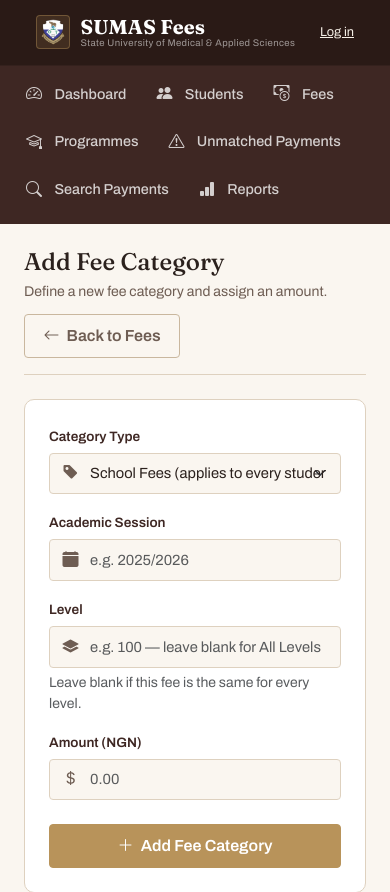
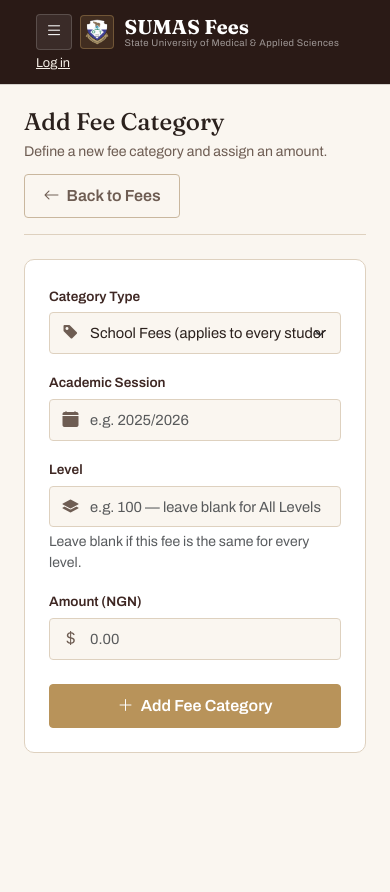
Before and after one commit to IsraelChisom/sumas-fees-system, a Flask app: template app/templates/admin/fee_form.html in a window 390 px wide. Shown: the top 892 px of the page. After the commit the page ends 753 px from the top, so only its background shows below. Run offline with Flask 3, Linux system fonts and the light colour scheme; the template is opened without the code that fills it, so the values that code supplies are empty.

Commit message:
Admin sidebar becomes a toggled dropdown on narrow screens, not a horizontal bar
Below 992px the sidebar used to become a permanent horizontal
scroll-past bar of nav links at the top of every admin page. Replaced
with a proper toggle: a hamburger button in .app-navbar
(.sidebar-toggle-btn, d-lg-none) opens/closes the nav links as a
dropdown panel, collapsed by default.

- base.html: the nav link list is now #adminSidebarNav, a genuine
  Bootstrap .collapse (the same component the homepage FAQ already
  uses) wired to the new toggle button via data-bs-toggle/data-bs-target
  -- no custom JS needed.
- style.css: a min-width:992px rule forces #adminSidebarNav open
  permanently on desktop regardless of collapse state (ID specificity
  beats Bootstrap's base .collapse:not(.show){display:none}), and the
  max-width:991.98px block overrides Bootstrap's .collapse.show{display:
  block} to display:flex so the links still lay out as the intended
  column with gap while open.

Verified: toggle opens/closes correctly at 768px (tablet), sidebar
displayed permanently and toggle button hidden at 1200px (desktop). All
11 smoke-test suites pass.

Co-Authored-By: Claude Sonnet 5 <noreply@anthropic.com>

```diff
--- a/app/static/css/style.css
+++ b/app/static/css/style.css
@@ -309,6 +309,21 @@ a, .btn, .nav-link, .qa-item, .table-hover tbody tr {
   color: rgba(255, 255, 255, .55);
   letter-spacing: .04em;
 }
+.sidebar-toggle-btn {
+  background: rgba(255, 255, 255, .08);
+  border: 1px solid rgba(255, 255, 255, .16);
+  border-radius: var(--radius-sm);
+  color: #fff;
+  width: 36px;
+  height: 36px;
+  display: inline-flex;
+  align-items: center;
+  justify-content: center;
+  font-size: 1.1rem;
+  flex-shrink: 0;
+}
+.sidebar-toggle-btn:hover { background: rgba(255, 255, 255, .14); }
+
 .app-navbar .who {
   font-family: var(--font-body);
   color: rgba(255, 255, 255, .7);
@@ -1612,25 +1627,45 @@ section.home-section { padding: clamp(3rem, 6vw, 5rem) 0; }
    20. RESPONSIVE
 ===================================================================== */
 @media (max-width: 991.98px) {
+  /* The sidebar no longer sits as a permanent horizontal bar the page
+     has to scroll past — it's a toggled dropdown panel now (the
+     .sidebar-toggle-btn button in .app-navbar), collapsed by default.
+     #adminSidebarNav is a genuine Bootstrap .collapse (the same
+     component the homepage FAQ uses), so this is just letting its
+     default collapsed/expanded behavior apply at this width — the
+     min-width:992px rule below is what keeps it permanently open on
+     desktop instead. */
   .admin-shell { flex-direction: column; }
   .sidebar {
     width: 100%;
-    flex-direction: row;
-    overflow-x: auto;
+    flex-direction: column;
+    padding: 0;
+  }
+  .sidebar .nav-section-label { display: none; }
+  #adminSidebarNav {
     padding: .6rem .75rem;
-    gap: .2rem;
+    gap: .15rem;
+    border-bottom: 1px solid rgba(255, 255, 255, .1);
   }
-  .sidebar nav { display: flex; gap: .2rem; flex-grow: 0; }
-  .sidebar .nav-section-label { display: none; }
+  /* Bootstrap's own .collapse.show rule is display:block — overridden so
+     the nav links still lay out as the intended flex column with gap
+     while the panel is open. */
+  #adminSidebarNav.collapse.show { display: flex; flex-direction: column; }
   .sidebar .nav-link {
-    white-space: nowrap;
-    border-left: none;
-    border-bottom: 3px solid transparent;
-    border-radius: var(--radius-sm);
-    padding: .5rem .8rem;
+    border-left: 3px solid transparent;
+    border-radius: 0 var(--radius-sm) var(--radius-sm) 0;
   }
-  .sidebar .nav-link.active { border-left-color: transparent; border-bottom-color: var(--gold); }
   .sidebar-footer { display: none; }
+}
+
+@media (min-width: 992px) {
+  /* Force the collapse permanently open on desktop, regardless of
+     whatever open/closed state Bootstrap's JS left it in the last time
+     the toggle button was used below 992px (the button itself is
+     d-lg-none, but the .show class it last set can persist across a
+     resize). #adminSidebarNav's ID gives this the specificity to beat
+     Bootstrap's own base .collapse:not(.show) { display: none } rule. */
+  #adminSidebarNav.collapse { display: flex; height: auto; visibility: visible; }
 }
 
 @media (max-width: 767.98px) {
--- a/app/templates/base.html
+++ b/app/templates/base.html
@@ -30,6 +30,16 @@
   {# ── Top Navbar (admin) ──────────────────────────────────────── #}
   <nav class="navbar app-navbar">
     <div class="container-fluid">
+      <div class="d-flex align-items-center gap-2">
+        {# Sidebar toggle — below 992px only (d-lg-none); the sidebar
+           itself is a Bootstrap .collapse (same component the homepage
+           FAQ uses), forced permanently open again above that width by
+           the ID rule in RESPONSIVE (section 20). #}
+        <button class="sidebar-toggle-btn d-lg-none" type="button"
+                data-bs-toggle="collapse" data-bs-target="#adminSidebarNav"
+                aria-expanded="false" aria-controls="adminSidebarNav" aria-label="Toggle navigation">
+          <i class="bi bi-list"></i>
+        </button>
         <a class="navbar-brand" href="{{ url_for('index') }}">
           <div class="brand-icon"><img src="{{ url_for('static', filename='images/sumas-crest.png') }}" alt="SUMAS crest"></div>
           <div class="brand-text">
@@ -37,6 +47,7 @@
             <small>State University of Medical &amp; Applied Sciences</small>
           </div>
         </a>
+      </div>
       <div class="d-flex align-items-center gap-2">
         {% if g.user %}
           <span class="who d-none d-md-inline">
@@ -56,7 +67,7 @@
       <aside class="sidebar">
         <div class="nav-section-label">Navigation</div>
 
-        <nav class="nav flex-lg-column">
+        <nav id="adminSidebarNav" class="nav flex-lg-column collapse">
           <a class="nav-link {{ 'active' if request.endpoint == 'admin.dashboard' }}"
              href="{{ url_for('admin.dashboard') }}">
             <i class="bi bi-speedometer2"></i> Dashboard
```
Lines whose indentation alone changed are shown as unchanged.
